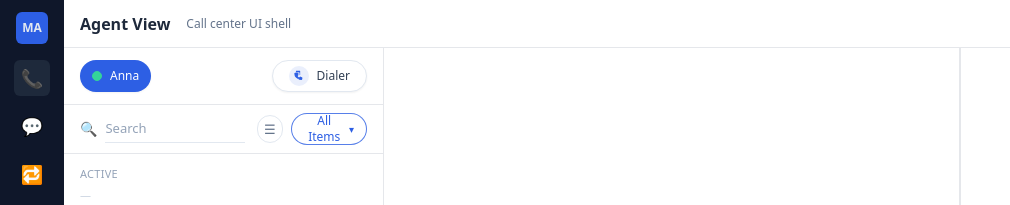
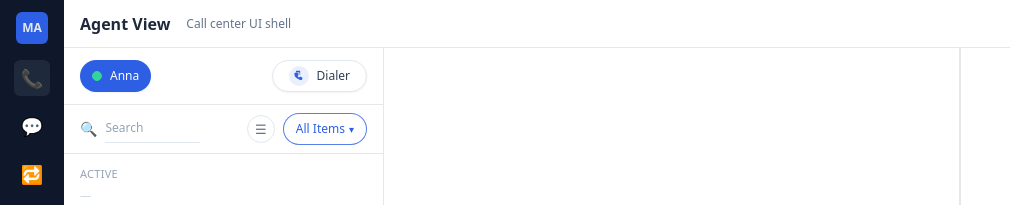
Before and after one commit to masterappliance/callcenter-ui, a React (Vite) app: page /calls in a window 1280 px wide. Shown: the top 205 px of the page, without its empty margins (0-1010 px from the left). Built offline with nearby package versions, Linux system fonts and the light colour scheme.

Commit message:
Update CallList.jsx

```diff
--- a/src/components/calls/CallList.jsx
+++ b/src/components/calls/CallList.jsx
@@ -29,12 +29,12 @@ export default function CallList({ calls, selectedId, onSelect }) {
       {/* Search + filter + All Items row */}
       <div className="px-4 py-2 border-b bg-white flex items-center justify-between gap-3 text-xs">
         {/* Search (narrow so controls fit on one line) */}
-        <div className="flex items-center gap-2 text-slate-500 w-[180px] min-w-[160px]">
+        <div className="flex items-center gap-2 text-slate-500 w-[120px] min-w-[110px]">
   <span className="text-[14px] shrink-0">🔍</span>
   <input
     type="text"
     placeholder="Search"
-            className="h-7 w-full border-b border-slate-200 text-[13px] text-slate-700 px-0 pb-0.5 placeholder:text-slate-400 focus:outline-none focus:border-primary focus:ring-0"
+    className="h-7 w-full border-b border-slate-200 text-[12px] text-slate-700 px-0 pb-0.5 placeholder:text-slate-400 focus:outline-none focus:border-primary focus:ring-0"
   />
 </div>
 
```
Lines whose indentation alone changed are shown as unchanged.
